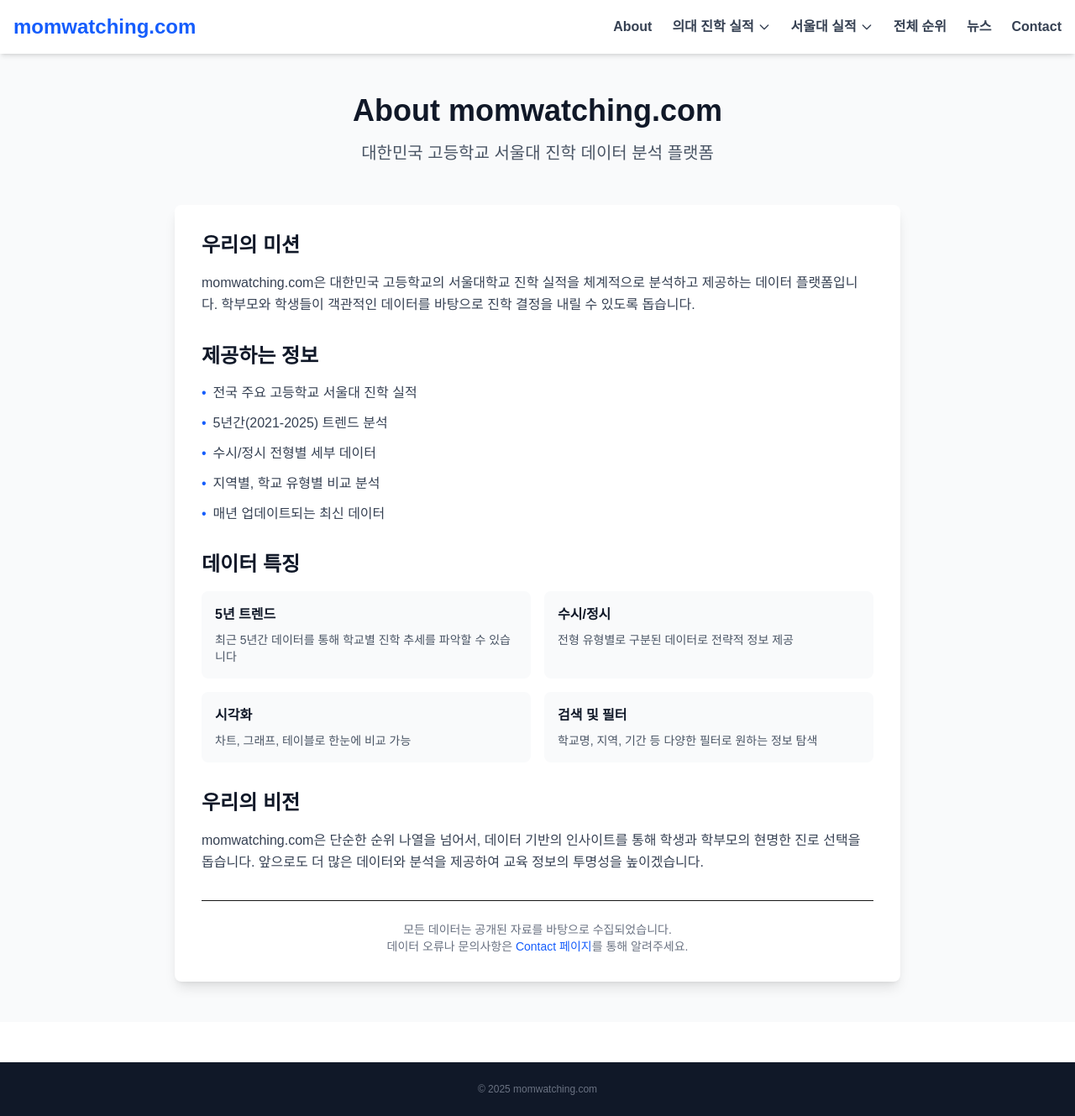
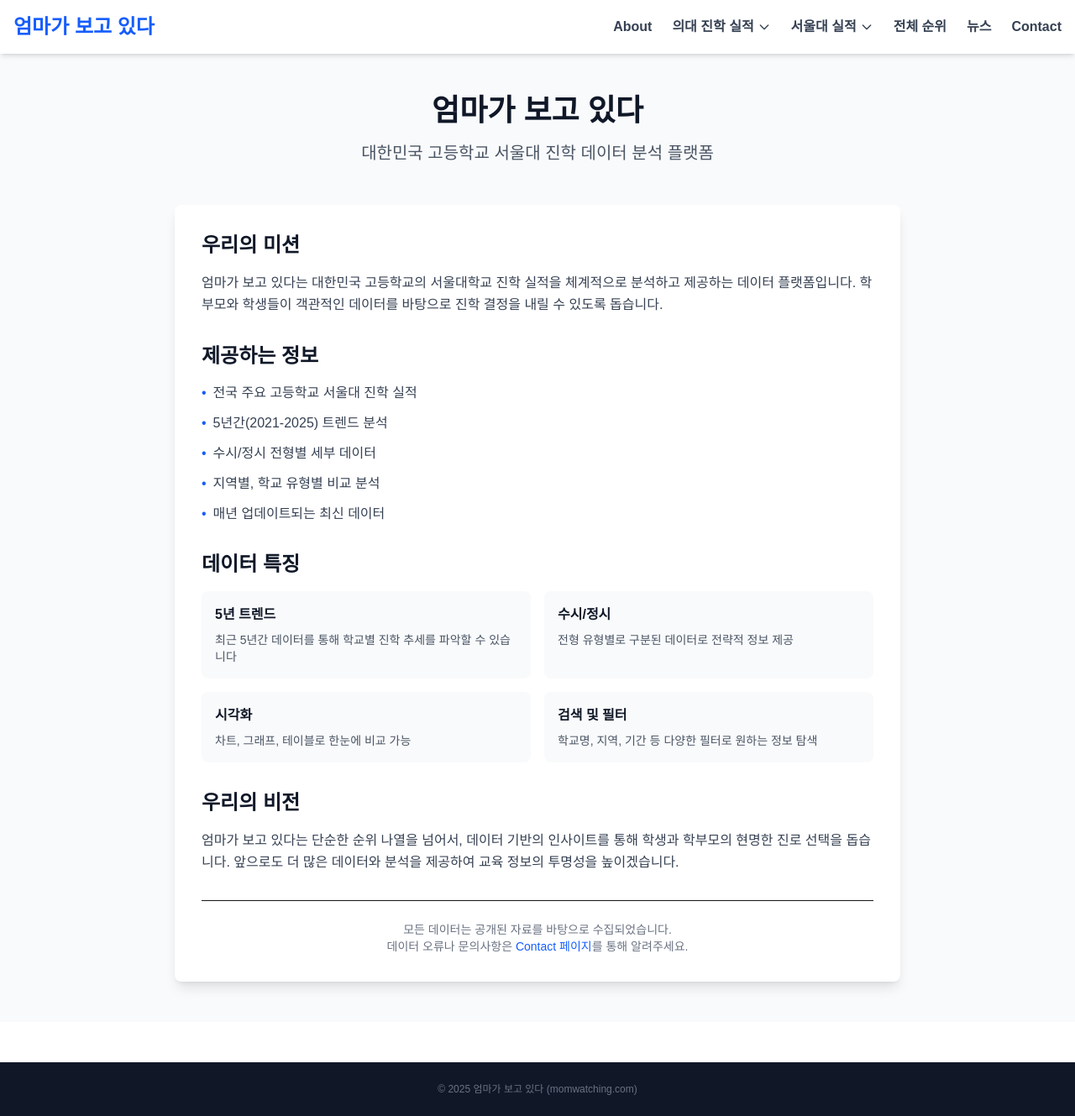
Before and after one commit to zeahzoo/momwatching, a Next.js app: page /about in a window 1280 px wide. Shown: the whole page at 84% size. Built offline with nearby package versions, Linux system fonts and the light colour scheme.

Commit message:
Update site name to '엄마가 보고 있다' across all pages

```diff
--- a/app/about/page.tsx
+++ b/app/about/page.tsx
@@ -1,8 +1,8 @@
 import type { Metadata } from 'next';
 
 export const metadata: Metadata = {
-  title: 'About - momwatching.com',
-  description: '대한민국 고등학교 서울대 진학 실적을 분석하고 제공하는 momwatching.com 소개',
+  title: 'About - 엄마가 보고 있다',
+  description: '대한민국 고등학교 서울대 진학 실적을 분석하고 제공하는 엄마가 보고 있다 소개',
 };
 
 export default function AboutPage() {
@@ -12,7 +12,7 @@ export default function AboutPage() {
         {/* Header */}
         <div className="text-center mb-12">
           <h1 className="text-4xl font-bold text-gray-900 mb-4">
-            About momwatching.com
+            엄마가 보고 있다
           </h1>
           <p className="text-xl text-gray-600">
             대한민국 고등학교 서울대 진학 데이터 분석 플랫폼
@@ -27,7 +27,7 @@ export default function AboutPage() {
               우리의 미션
             </h2>
             <p className="text-gray-700 leading-relaxed">
-              momwatching.com은 대한민국 고등학교의 서울대학교 진학 실적을 체계적으로 분석하고 제공하는 데이터 플랫폼입니다.
+              엄마가 보고 있다는 대한민국 고등학교의 서울대학교 진학 실적을 체계적으로 분석하고 제공하는 데이터 플랫폼입니다.
               학부모와 학생들이 객관적인 데이터를 바탕으로 진학 결정을 내릴 수 있도록 돕습니다.
             </p>
           </section>
@@ -100,7 +100,7 @@ export default function AboutPage() {
               우리의 비전
             </h2>
             <p className="text-gray-700 leading-relaxed">
-              momwatching.com은 단순한 순위 나열을 넘어서,
+              엄마가 보고 있다는 단순한 순위 나열을 넘어서,
               데이터 기반의 인사이트를 통해 학생과 학부모의 현명한 진로 선택을 돕습니다.
               앞으로도 더 많은 데이터와 분석을 제공하여 교육 정보의 투명성을 높이겠습니다.
             </p>
--- a/app/contact/page.tsx
+++ b/app/contact/page.tsx
@@ -1,8 +1,8 @@
 import type { Metadata } from 'next';
 
 export const metadata: Metadata = {
-  title: 'Contact - momwatching.com',
-  description: '문의 및 제안사항을 보내주세요',
+  title: 'Contact - 엄마가 보고 있다',
+  description: '엄마가 보고 있다 - 문의 및 제안사항을 보내주세요',
 };
 
 export default function ContactPage() {
--- a/app/layout.tsx
+++ b/app/layout.tsx
@@ -3,21 +3,21 @@ import "./globals.css";
 import Link from 'next/link';
 
 export const metadata: Metadata = {
-  title: "고등학교 서울대 진학 실적 - 데이터 분석",
+  title: "엄마가 보고 있다 - 고등학교 서울대 진학 실적 분석",
   description: "전국 고등학교의 서울대학교 진학 실적을 분석합니다. 5년간 트렌드, 수시/정시 비교, 지역별 분석을 제공합니다.",
-  keywords: "서울대, 진학실적, 고등학교, 입시정보, 수시, 정시, 대입",
+  keywords: "서울대, 진학실적, 고등학교, 입시정보, 수시, 정시, 대입, 엄마가보고있다",
   metadataBase: new URL('https://momwatching.com'),
   openGraph: {
-    title: "고등학교 서울대 진학 실적 - momwatching.com",
+    title: "엄마가 보고 있다 - 고등학교 서울대 진학 실적",
     description: "전국 고등학교 서울대 진학 데이터 분석",
     type: "website",
     url: "https://momwatching.com",
-    siteName: "momwatching.com",
+    siteName: "엄마가 보고 있다",
     locale: "ko_KR",
   },
   twitter: {
     card: "summary_large_image",
-    title: "고등학교 서울대 진학 실적 - momwatching.com",
+    title: "엄마가 보고 있다 - 고등학교 서울대 진학 실적",
     description: "전국 고등학교 서울대 진학 데이터 분석",
   },
   robots: {
@@ -49,7 +49,7 @@ export default function RootLayout({
           <div className="container mx-auto px-4 py-4 max-w-7xl">
             <div className="flex items-center justify-between">
               <Link href="/" className="text-2xl font-bold text-blue-600 hover:text-blue-700">
-                momwatching.com
+                엄마가 보고 있다
               </Link>
               <div className="flex gap-6 items-center">
                 <Link href="/about" className="text-gray-700 hover:text-blue-600 font-semibold transition-colors">
@@ -131,7 +131,7 @@ export default function RootLayout({
           <div className="container mx-auto px-4 max-w-7xl">
             <div className="text-center">
               <p className="text-gray-500 text-xs">
-                © 2025 momwatching.com
+                © 2025 엄마가 보고 있다 (momwatching.com)
               </p>
             </div>
           </div>
```
